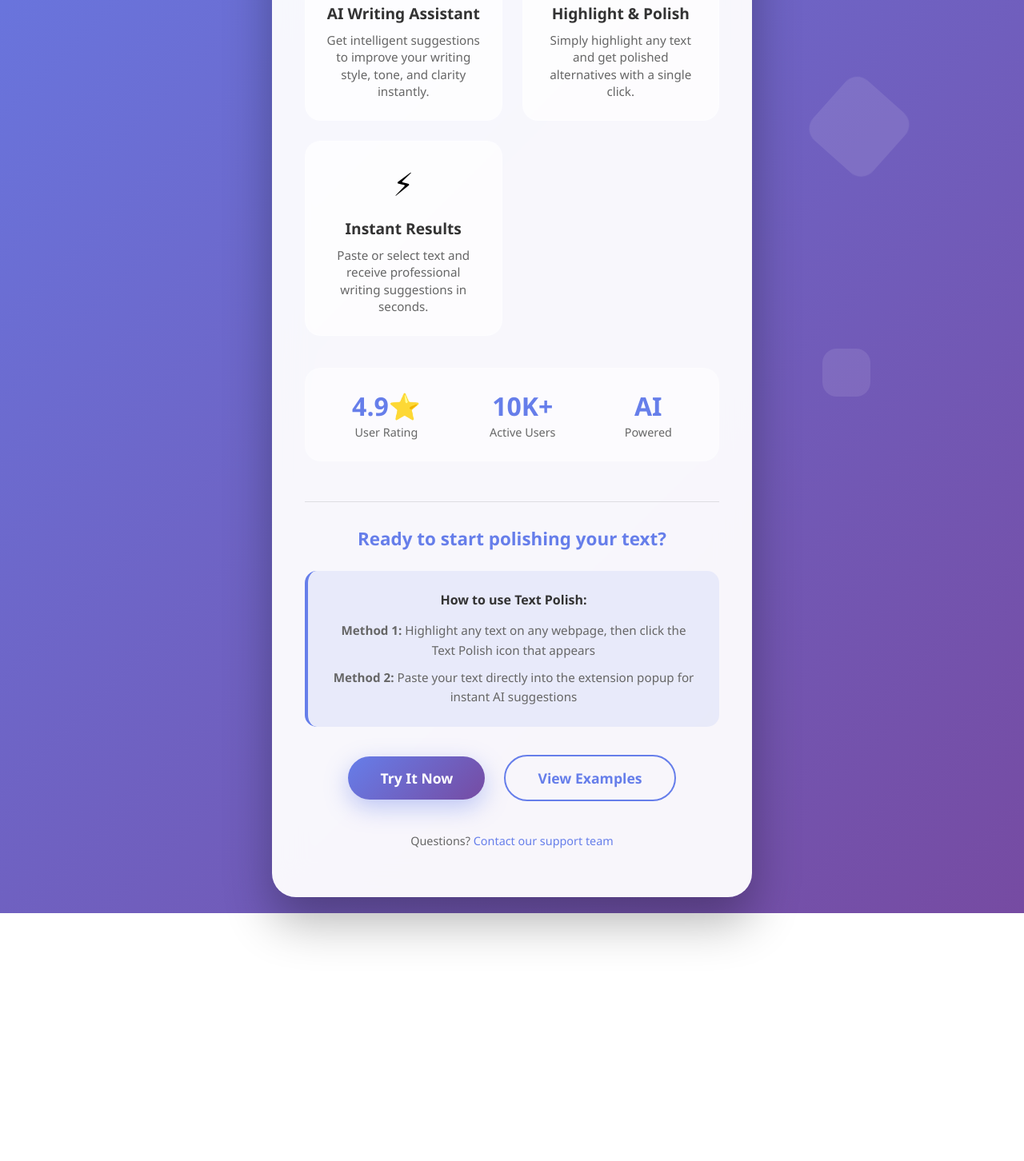
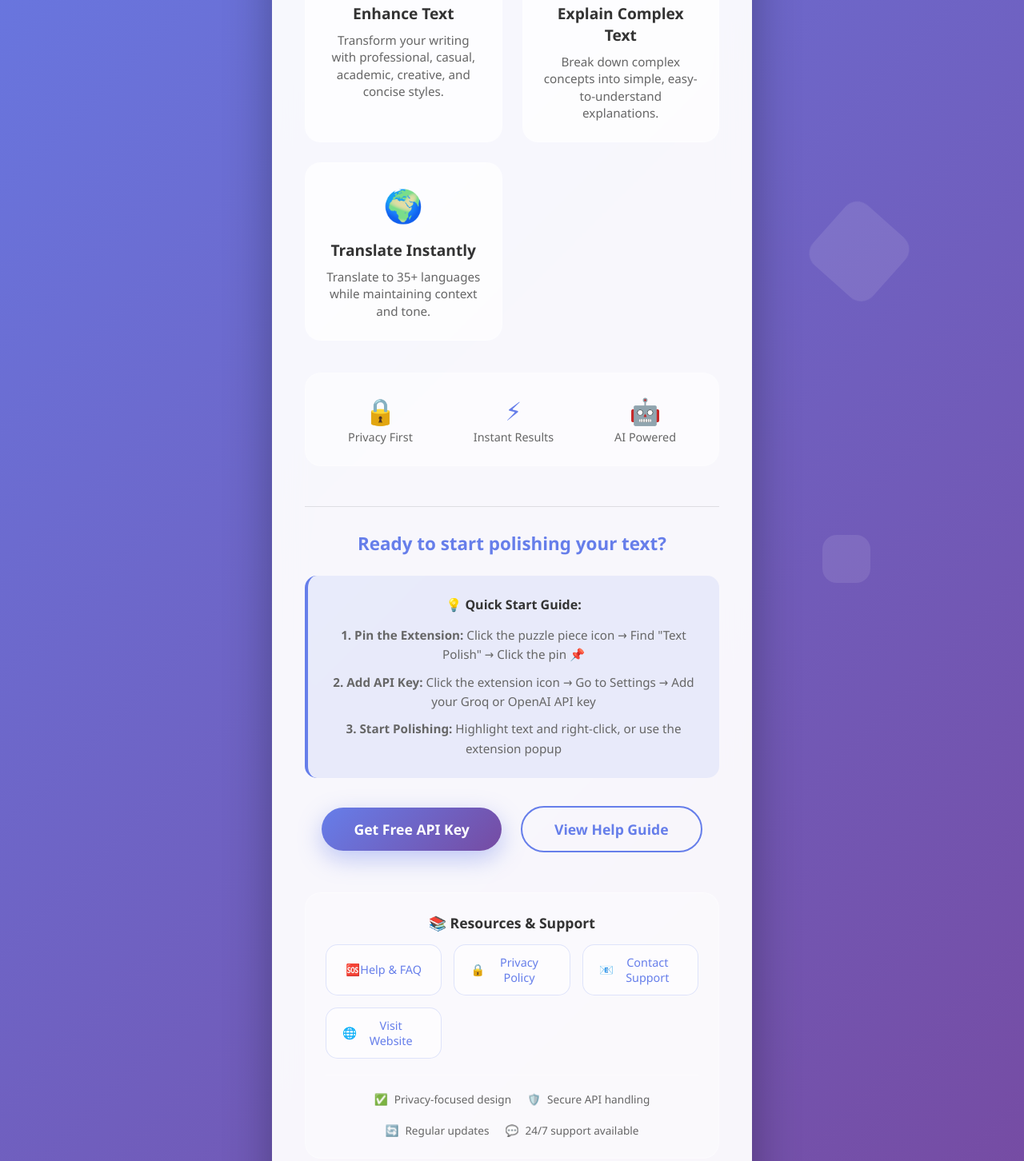
Before and after one commit to yanivbarlev/test1, a plain HTML site: page thankyou.html in a window 1280 px wide. Shown: the part 572-2024 px from the top of the page at 80% size. Before the commit the page ends 1714 px from the top, so only its background shows below. Drawn offline with Linux system fonts and the light colour scheme.

Commit message:
Add files via upload

```diff
--- a/thankyou.html
+++ b/thankyou.html
@@ -286,6 +286,78 @@
             margin-top: 5px;
         }
 
+        .footer-links {
+            margin-top: 40px;
+            padding: 25px;
+            background: rgba(255, 255, 255, 0.3);
+            border-radius: 20px;
+            border: 1px solid rgba(255, 255, 255, 0.4);
+        }
+
+        .footer-links h4 {
+            color: #333;
+            margin-bottom: 15px;
+            font-size: 1.1em;
+            font-weight: 600;
+        }
+
+        .link-grid {
+            display: grid;
+            grid-template-columns: repeat(auto-fit, minmax(140px, 1fr));
+            gap: 15px;
+            margin-bottom: 20px;
+        }
+
+        .footer-link {
+            display: flex;
+            align-items: center;
+            justify-content: center;
+            padding: 12px 20px;
+            background: rgba(255, 255, 255, 0.6);
+            border-radius: 15px;
+            text-decoration: none;
+            color: #667eea;
+            font-weight: 500;
+            font-size: 0.9em;
+            transition: all 0.3s ease;
+            border: 1px solid rgba(102, 126, 234, 0.2);
+        }
+
+        .footer-link:hover {
+            background: rgba(102, 126, 234, 0.1);
+            transform: translateY(-2px);
+            box-shadow: 0 8px 20px rgba(102, 126, 234, 0.2);
+        }
+
+        .footer-link i {
+            margin-right: 8px;
+            font-size: 1.1em;
+        }
+
+        .trust-indicators {
+            display: flex;
+            justify-content: center;
+            align-items: center;
+            gap: 20px;
+            margin-top: 20px;
+            padding-top: 20px;
+            border-top: 1px solid rgba(255, 255, 255, 0.3);
+            flex-wrap: wrap;
+        }
+
+        .trust-item {
+            display: flex;
+            align-items: center;
+            gap: 8px;
+            color: #666;
+            font-size: 0.85em;
+        }
+
+        .trust-item i {
+            color: #4CAF50;
+            font-size: 1.2em;
+        }
+
         @media (max-width: 768px) {
             .container {
                 padding: 40px 25px;
@@ -307,6 +379,15 @@
             .stats {
                 flex-direction: column;
                 gap: 15px;
+            }
+
+            .link-grid {
+                grid-template-columns: 1fr;
+            }
+
+            .trust-indicators {
+                flex-direction: column;
+                gap: 10px;
             }
         }
     </style>
@@ -331,34 +412,34 @@
         <div class="features">
             <div class="feature">
                 <span class="feature-icon">✍️</span>
-                <h3>AI Writing Assistant</h3>
-                <p>Get intelligent suggestions to improve your writing style, tone, and clarity instantly.</p>
+                <h3>Enhance Text</h3>
+                <p>Transform your writing with professional, casual, academic, creative, and concise styles.</p>
             </div>
             <div class="feature">
-                <span class="feature-icon">🎯</span>
-                <h3>Highlight & Polish</h3>
-                <p>Simply highlight any text and get polished alternatives with a single click.</p>
+                <span class="feature-icon">💡</span>
+                <h3>Explain Complex Text</h3>
+                <p>Break down complex concepts into simple, easy-to-understand explanations.</p>
             </div>
             <div class="feature">
-                <span class="feature-icon">⚡</span>
-                <h3>Instant Results</h3>
-                <p>Paste or select text and receive professional writing suggestions in seconds.</p>
+                <span class="feature-icon">🌍</span>
+                <h3>Translate Instantly</h3>
+                <p>Translate to 35+ languages while maintaining context and tone.</p>
             </div>
         </div>
 
         <div class="social-proof">
             <div class="stats">
                 <div class="stat">
-                    <span class="stat-number">4.9⭐</span>
-                    <span class="stat-label">User Rating</span>
+                    <span class="stat-number">🔒</span>
+                    <span class="stat-label">Privacy First</span>
                 </div>
                 <div class="stat">
-                    <span class="stat-number">10K+</span>
-                    <span class="stat-label">Active Users</span>
+                    <span class="stat-number">⚡</span>
+                    <span class="stat-label">Instant Results</span>
                 </div>
                 <div class="stat">
-                    <span class="stat-number">AI</span>
-                    <span class="stat-label">Powered</span>
+                    <span class="stat-number">🤖</span>
+                    <span class="stat-label">AI Powered</span>
                 </div>
             </div>
         </div>
@@ -366,20 +447,56 @@
         <div class="cta-section">
             <h3 style="color: #667eea; margin-bottom: 20px; font-size: 1.4em;">Ready to start polishing your text?</h3>
             <div style="background: rgba(102, 126, 234, 0.1); padding: 25px; border-radius: 15px; margin: 25px 0; border-left: 4px solid #667eea;">
-                <p style="color: #333; font-size: 1em; margin-bottom: 15px; font-weight: 600;">How to use Text Polish:</p>
+                <p style="color: #333; font-size: 1em; margin-bottom: 15px; font-weight: 600;">💡 Quick Start Guide:</p>
                 <p style="color: #666; font-size: 0.95em; line-height: 1.6; margin-bottom: 10px;">
-                    <strong>Method 1:</strong> Highlight any text on any webpage, then click the Text Polish icon that appears
+                    <strong>1. Pin the Extension:</strong> Click the puzzle piece icon → Find "Text Polish" → Click the pin 📌
+                </p>
+                <p style="color: #666; font-size: 0.95em; line-height: 1.6; margin-bottom: 10px;">
+                    <strong>2. Add API Key:</strong> Click the extension icon → Go to Settings → Add your Groq or OpenAI API key
                 </p>
                 <p style="color: #666; font-size: 0.95em; line-height: 1.6;">
-                    <strong>Method 2:</strong> Paste your text directly into the extension popup for instant AI suggestions
+                    <strong>3. Start Polishing:</strong> Highlight text and right-click, or use the extension popup
                 </p>
             </div>
-            <a href="https://chromewebstore.google.com/detail/text-polish-ai-writing-as/ppglbfnomigkigjhgggndlfnpmpjehcg" class="cta-button">Try It Now</a>
-            <a href="#" class="cta-button secondary-button">View Examples</a>
+            <a href="https://console.groq.com" class="cta-button" target="_blank">Get Free API Key</a>
+            <a href="https://upingi.com/support.html" class="cta-button secondary-button" target="_blank">View Help Guide</a>
+        </div>
 
-            <p style="margin-top: 30px; color: #666; font-size: 0.9em;">
-                Questions? <a href="mailto:support@textpolish.com" style="color: #667eea; text-decoration: none;">Contact our support team</a>
-            </p>
+        <div class="footer-links">
+            <h4>📚 Resources & Support</h4>
+            <div class="link-grid">
+                <a href="https://upingi.com/support.html" class="footer-link" target="_blank">
+                    <span>🆘</span> Help & FAQ
+                </a>
+                <a href="https://upingi.com/privacy-policy.html" class="footer-link" target="_blank">
+                    <span>🔒</span> Privacy Policy
+                </a>
+                <a href="mailto:support@upingi.com" class="footer-link">
+                    <span>📧</span> Contact Support
+                </a>
+                <a href="https://upingi.com" class="footer-link" target="_blank">
+                    <span>🌐</span> Visit Website
+                </a>
+            </div>
+
+            <div class="trust-indicators">
+                <div class="trust-item">
+                    <span>✅</span>
+                    <span>Privacy-focused design</span>
+                </div>
+                <div class="trust-item">
+                    <span>🛡️</span>
+                    <span>Secure API handling</span>
+                </div>
+                <div class="trust-item">
+                    <span>🔄</span>
+                    <span>Regular updates</span>
+                </div>
+                <div class="trust-item">
+                    <span>💬</span>
+                    <span>24/7 support available</span>
+                </div>
+            </div>
         </div>
     </div>
 
@@ -397,22 +514,37 @@
                 container.style.transform = 'translateY(0)';
             }, 100);
 
-            // Add click tracking for buttons
-            document.querySelectorAll('.cta-button').forEach(button => {
+            // Add click tracking for buttons and links
+            document.querySelectorAll('.cta-button, .footer-link').forEach(button => {
                 button.addEventListener('click', function(e) {
-                    e.preventDefault();
-
-                    // Track additional events if needed
+                    // Track clicks for analytics
                     if (typeof gtag !== 'undefined') {
                         gtag('event', 'click', {
                             'event_category': 'engagement',
-                            'event_label': this.textContent.trim()
+                            'event_label': this.textContent.trim(),
+                            'event_value': this.href || 'button_click'
                         });
                     }
 
-                    // Add your actual button functionality here
-                    console.log('Button clicked:', this.textContent.trim());
+                    console.log('Link clicked:', this.textContent.trim(), this.href);
                 });
+            });
+
+            // Track when users spend time on the page (engagement)
+            let timeOnPage = 0;
+            const trackingInterval = setInterval(() => {
+                timeOnPage += 5;
+                if (timeOnPage === 30 && typeof gtag !== 'undefined') {
+                    gtag('event', 'engagement_time', {
+                        'event_category': 'engagement',
+                        'event_label': '30_seconds_on_thank_you_page'
+                    });
+                }
+            }, 5000);
+
+            // Stop tracking if user leaves
+            window.addEventListener('beforeunload', () => {
+                clearInterval(trackingInterval);
             });
         });
     </script>
```
